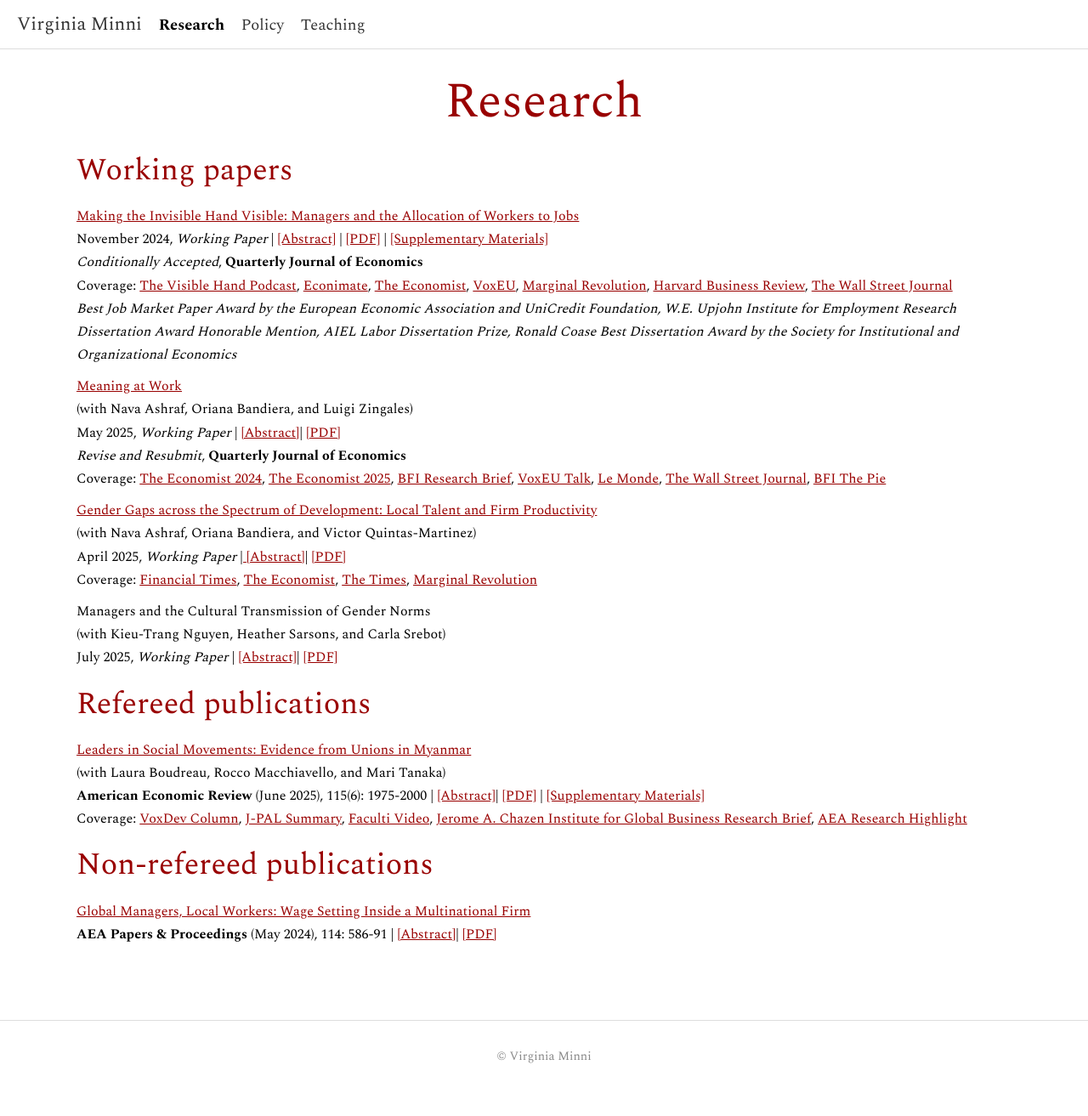
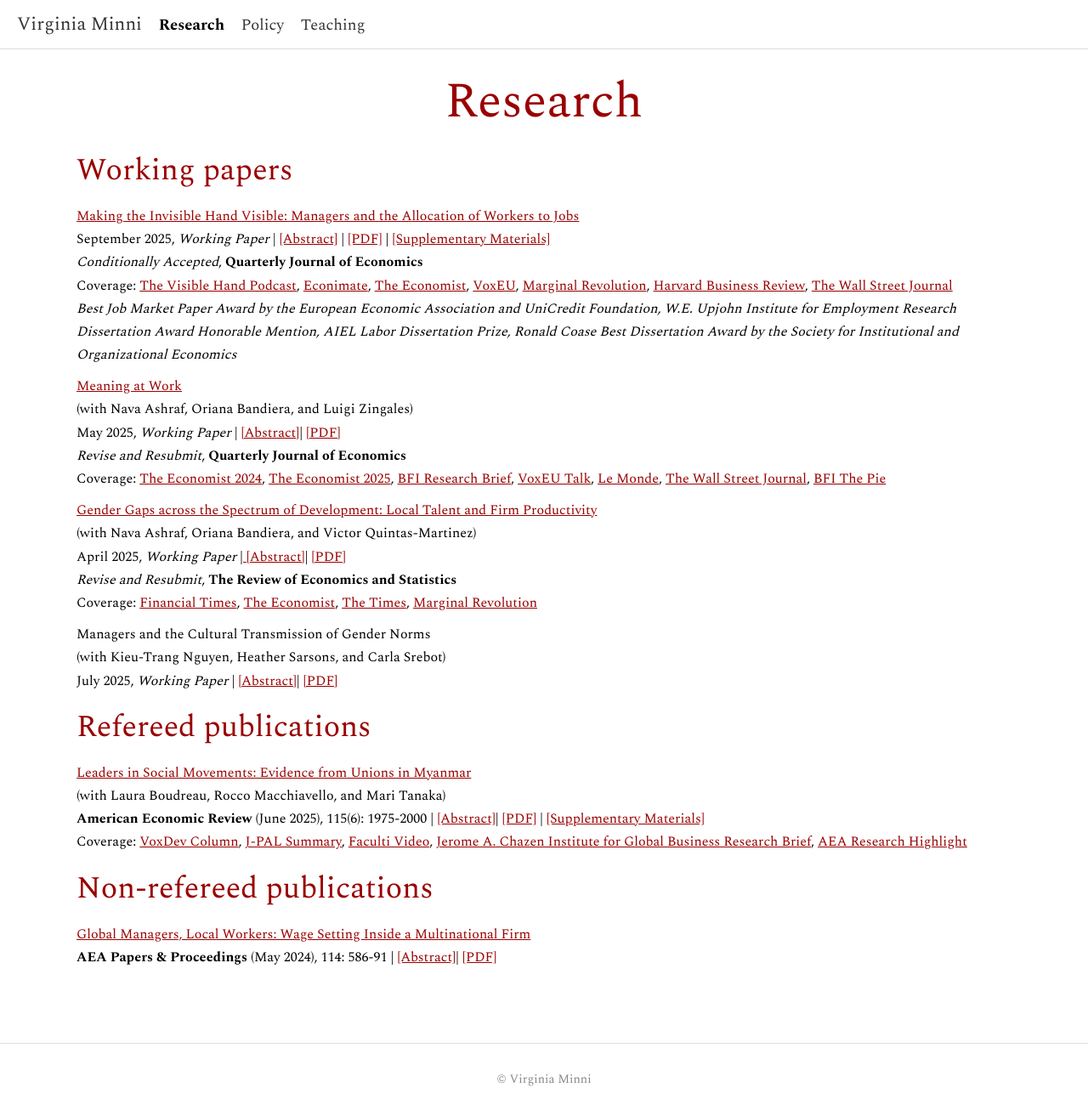
Before and after one commit to virginiaminni/virginiaminni.github.io, a Jekyll site: the page built from research.md, in a window 1280 px wide. Shown: the whole page at 85% size. Built offline with Jekyll 4.4.1, drawn with Linux system fonts in a browser that asks for light colours; before the commit the page ends 1286 px from its top, so only the background shows below that.

Commit message:
Update research.md

```diff
--- a/research.md
+++ b/research.md
@@ -9,7 +9,7 @@ permalink: /research/
 ## Working papers
 
 <a href="/assets/files/Minni_JMP.pdf" target="_blank" rel="noopener noreferrer">Making the Invisible Hand Visible: Managers and the Allocation of Workers to Jobs</a> <br>
-November 2024, *Working Paper* |  <a href="#" class="toggle-abstract" data-target="abstract-1" style="text-decoration: underline; color: #990000;">[Abstract]</a> | <a href="/assets/files/Minni_JMP.pdf" target="_blank" rel="noopener noreferrer">[PDF]</a> | <a href="/assets/files/Minni_Managers_Supplementary.pdf" target="_blank" rel="noopener noreferrer">[Supplementary Materials]</a> <br>
+September 2025, *Working Paper* |  <a href="#" class="toggle-abstract" data-target="abstract-1" style="text-decoration: underline; color: #990000;">[Abstract]</a> | <a href="/assets/files/Minni_JMP.pdf" target="_blank" rel="noopener noreferrer">[PDF]</a> | <a href="/assets/files/Minni_Managers_Supplementary.pdf" target="_blank" rel="noopener noreferrer">[Supplementary Materials]</a> <br>
 *Conditionally Accepted*, **Quarterly Journal of Economics** <br>
 Coverage: <a href="https://www.thevisiblehand.uk/episodes/episode-54" target="_blank" rel="noopener noreferrer">The Visible Hand Podcast</a>, <a href="https://www.youtube.com/watch?v=83ivIJCi2bQ&feature=youtu.be" target="_blank" rel="noopener noreferrer">Econimate</a>, <a href="https://www.economist.com/business/2024/03/21/the-secret-to-career-success-may-well-be-off-to-the-side" target="_blank" rel="noopener noreferrer">The Economist</a>,  <a href="https://cepr.org/voxeu/columns/good-managers-better-matches-job-allocation-effects-worker-productivity" target="_blank" rel="noopener noreferrer">VoxEU</a>, <a href="https://marginalrevolution.com/marginalrevolution/2025/06/the-value-of-good-management-and-also-talent-allocation.html?utm_source=rss&utm_medium=rss&utm_campaign=the-value-of-good-management-and-also-talent-allocation" target="_blank" rel="noopener noreferrer">Marginal Revolution</a>, <a href="https://hbr.org/2025/10/new-research-on-how-the-best-managers-shape-employees-careers" target="_blank" rel="noopener noreferrer">Harvard Business Review</a>, <a href="https://www.wsj.com/business/c-suite/manager-strengths-rellocating-talent-f0add2da?st=1TpMoE&reflink=desktopwebshare_permalink" target="_blank" rel="noopener noreferrer">The Wall Street Journal</a> <br>
 *Best Job Market Paper Award by the European Economic Association and UniCredit Foundation, W.E. Upjohn Institute for Employment Research Dissertation Award Honorable Mention, AIEL Labor Dissertation Prize, Ronald Coase Best Dissertation Award by the Society for Institutional and Organizational Economics* <br>
@@ -32,6 +32,7 @@ Coverage:
 (with Nava Ashraf, Oriana Bandiera, and Victor Quintas-Martinez)
 April 2025, *Working Paper* |<a href="#" class="toggle-abstract" data-target="abstract-3" style="text-decoration: underline; color: #990000;">
 [Abstract]</a>| <a href="/assets/files/ABMQ Gaps.pdf" target="_blank" rel="noopener noreferrer">[PDF]</a> <br>
+*Revise and Resubmit*, **The Review of Economics and Statistics** <br>
 Coverage:  <a href="https://www.ft.com/content/83751e6c-544c-4a16-851a-e05f18506afa" target="_blank" rel="noopener noreferrer">Financial Times</a>, <a href="https://www.economist.com/britain/2022/06/30/british-child-care-is-expensive" target="_blank" rel="noopener noreferrer">The Economist</a>, <a href="https://www.thetimes.com/business-money/economics/article/a-man-cant-fix-childcare-only-a-woman-can-n7lj9nn0p?region=global" target="_blank" rel="noopener noreferrer">The Times</a>,  <a href="https://marginalrevolution.com/marginalrevolution/2023/05/gender-roles-and-the-misallocation-of-labour-across-countries.html" target="_blank" rel="noopener noreferrer">Marginal Revolution</a> <br>
 <div id="abstract-3" style="display: none; margin-top: 10px;">
 <em>Abstract:</em> We ask whether the gendered division of work affects firm productivity across the spectrum of economic development. Personnel records of over 100,000 individuals hired by a global firm that operates in 100 countries reveal that female employee performance is higher where women are underrepresented in the candidate pool.  This implies productivity gains from hiring more women, but realizing them would require increasing women's pay relative to men. The findings highlight how unequal gender norms in local labor markets create an equity-efficiency trade-off inside the firm, particularly in low-income countries with conservative gender norms.
```
